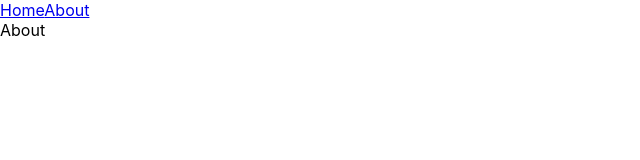
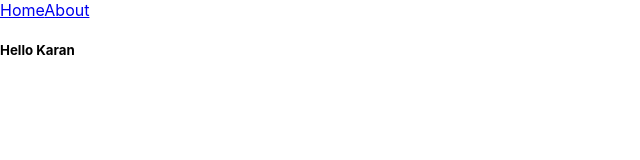
Before and after one commit to karanawate/wooden, a React (Create React App) app: page /about in a window 1280 px wide. Shown: the top 160 px of the page, without its empty margins (0-640 px from the left). Built offline with nearby package versions, Linux system fonts and the light colour scheme.

Commit message:
useState HOOK

```diff
--- a/src/App.css
+++ b/src/App.css
@@ -1,5 +1,5 @@
 .avatar{
-  height: 25px;
-  height: 25px;
-  border-radius: 25px;
+  height: 40px;
+  height: 40px;
+  border-radius: 40px;
 }
--- a/src/pages/About.js
+++ b/src/pages/About.js
@@ -1,6 +1,10 @@
 import react from 'react';
+import { useState } from 'react';
 
 const About  = () =>{
-    return <div>About</div>
+    const [name, setName] = useState('Karan')
+    return <div>
+        <h5>Hello {name}</h5>
+    </div>
 }
 export default About;
--- a/src/pages/Home.js
+++ b/src/pages/Home.js
@@ -11,10 +11,8 @@ const Home = () => {
       }, []);
 
     const loadUsers = async () =>{
-
             let result = await axios.get('https://jsonplaceholder.typicode.com/users');
             setUsers(result.data);
-
     }
 
     return <div>
```
